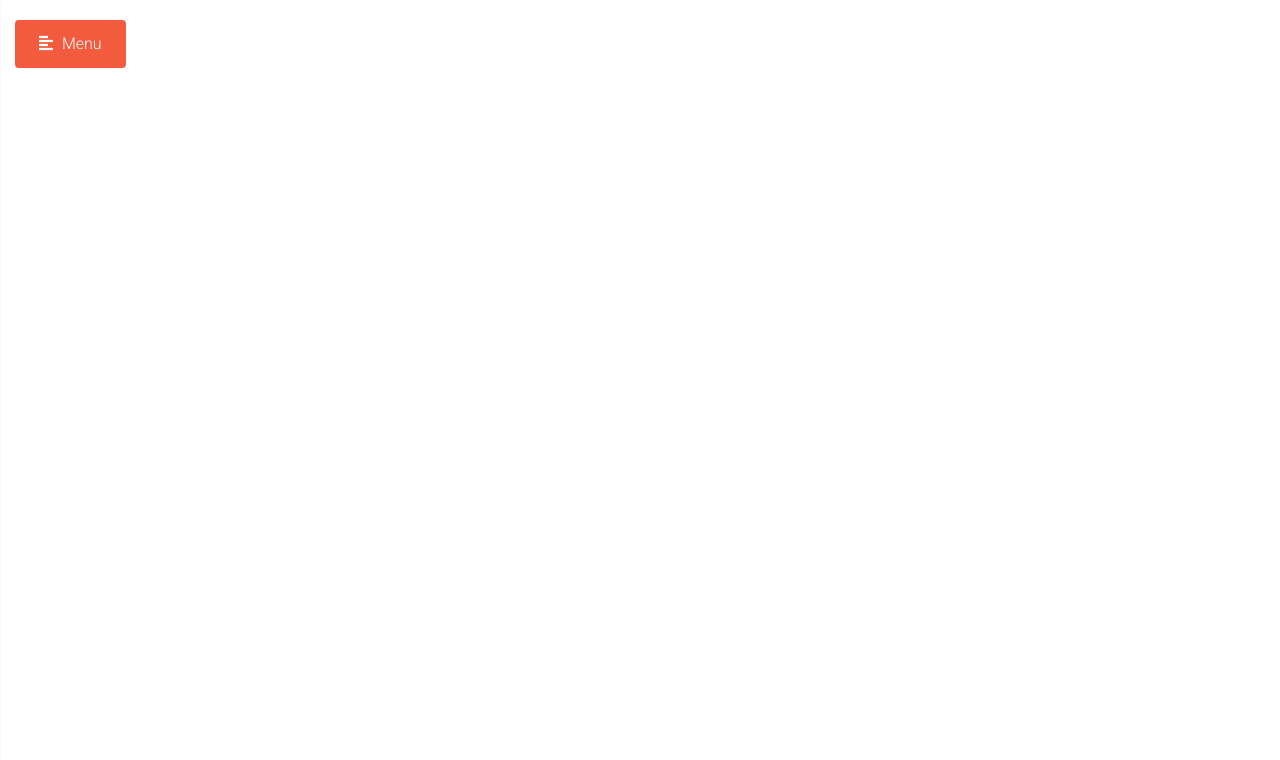
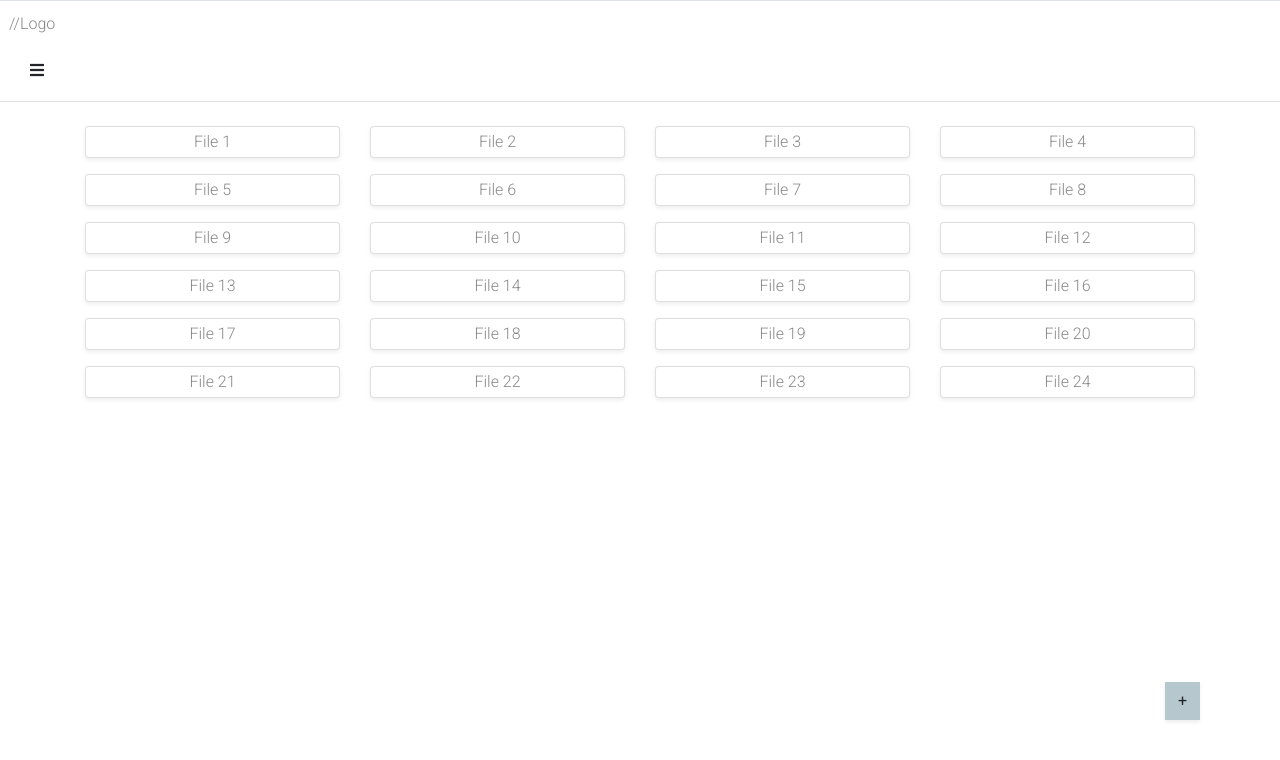
Before and after one commit to nishant-kumar2001/File-web-exp, a plain HTML site: page file-web-exp/index.html in a window 1280 px wide. Drawn offline with nearby package versions, Linux system fonts and the light colour scheme.

Commit message:
front-end: elements from stream and layout

```diff
--- a/file-web-exp/index.html
+++ b/file-web-exp/index.html
@@ -11,61 +11,83 @@
 
 	<!-- CSS -->
 	<link rel="stylesheet" href="https://fonts.googleapis.com/css?family=Roboto:100,300,400,500&display=swap">
-		<link rel="stylesheet" href="https://stackpath.bootstrapcdn.com/bootstrap/4.3.1/css/bootstrap.min.css" integrity="sha384-ggOyR0iXCbMQv3Xipma34MD+dH/1fQ784/j6cY/iJTQUOhcWr7x9JvoRxT2MZw1T" crossorigin="anonymous">
-        <link rel="stylesheet" href="https://use.fontawesome.com/releases/v5.7.2/css/all.css" integrity="sha384-fnmOCqbTlWIlj8LyTjo7mOUStjsKC4pOpQbqyi7RrhN7udi9RwhKkMHpvLbHG9Sr" crossorigin="anonymous">
+	<link rel="stylesheet" href="https://stackpath.bootstrapcdn.com/bootstrap/4.3.1/css/bootstrap.min.css"
+		integrity="sha384-ggOyR0iXCbMQv3Xipma34MD+dH/1fQ784/j6cY/iJTQUOhcWr7x9JvoRxT2MZw1T" crossorigin="anonymous">
+	<link rel="stylesheet" href="https://use.fontawesome.com/releases/v5.7.2/css/all.css"
+		integrity="sha384-fnmOCqbTlWIlj8LyTjo7mOUStjsKC4pOpQbqyi7RrhN7udi9RwhKkMHpvLbHG9Sr" crossorigin="anonymous">
 	<link rel="stylesheet" href="assets/css/style.css">
 
 
 
 </head>
 
-    <body>
-
-		<!-- Wrapper -->
-    	<div class="wrapper">
-
-			<!-- Sidebar -->
-			<nav class="sidebar">
-
-				<!-- close sidebar menu -->
-				<div class="dismiss">
-					<i class="fas fa-arrow-left"></i>
+<body style="overflow-x: hidden; width: 100%;">
+	<div class="position-fixed shadow-sm"
+	id = "button"
+		style="z-index: 5; bottom: 5em; right: 5em; background-color: rgb(182, 200, 206);">
+		<button class="btn" type="button">+</button>
+	</div>
+	<div class="row">
+		<div class="col-sm text-left border">
+			<div class="row">
+				<div class="col-1">
+					<div class="content m-2">
+						//Logo
+					</div>
+					<div class="m-2">
+						<button class="btn" type="menu">
+							<i class="fas fa-bars m-2"></i>
+						</button>
+					</div>
+				</div>
+			</div>
+		</div>
+	</div>
+	<div class="row p-3">
+		<div class="container">
+			<div class="row" id="viewer">
+			</div>
+		</div>
+	</div>
 	</div>
 
-				<div class="logo">
-					<h3><a href="index.html"></a></h3>
-				</div>
-
-				<div>list of contents</div>
-
-				<div class="to-top">
-					<a class="btn btn-primary btn-customized-3" href="#" role="button">
-	                    <i class="fas fa-arrow-up"></i> Top
-	                </a>
-				</div>
-
-				<div class="dark-light-buttons">
-					<a class="btn btn-primary btn-customized-4 btn-customized-dark" href="#" role="button">Dark</a>
-					<a class="btn btn-primary btn-customized-4 btn-customized-light" href="#" role="button">Light</a>
-				</div>
-
-			</nav>
-			<!-- End sidebar -->
-
-			<!-- Content -->
-			<div class="content">
-
-				<!-- open sidebar menu -->
+	<!-- <div class="content border">
 		<a class="btn btn-primary btn-customized open-menu" href="#" role="button">
 			<i class="fas fa-align-left"></i> <span>Menu</span>
 		</a>
-
-	        </div>
-
-        </div>
-        <!-- End wrapper -->
+	</div> -->
 
 	<!-- Javascript -->
+	<script>
+		var viewer = document.getElementById("viewer");
+		var button = document.getElementById("button");
+
+		button.onclick = clickAdd;
+
+		for (var i = 1; i < 25; i++) {
+			let card = document.createElement('div');
+			card.className = "col-md col-lg-2 col-xl-3 py-2";
+
+			let frame = document.createElement('div');
+			frame.className = "card shadow-sm";
+
+			let block = document.createElement("div");
+			block.className = "card-block";
+			block.textContent = `File ${i}`;
+
+			frame.appendChild(block);
+			card.appendChild(frame);
+			viewer.appendChild(card);
+		}
+
+		function clickAdd() {
+			// add floating text field for creating directory
+			button.appendChild();
+			console.log("Hello");
+			alert("Hello");
+		}
+	</script>
+
 	<script src="assets/js/jquery-3.3.1.min.js"></script>
 	<script src="assets/js/scripts.js"></script>
 
```
Also changed, not shown: server/index.js (added, +38 -0 lines), server/package.json (added, +22 -0 lines), README.md, 2 other files. Lines whose indentation alone changed are shown as unchanged.
